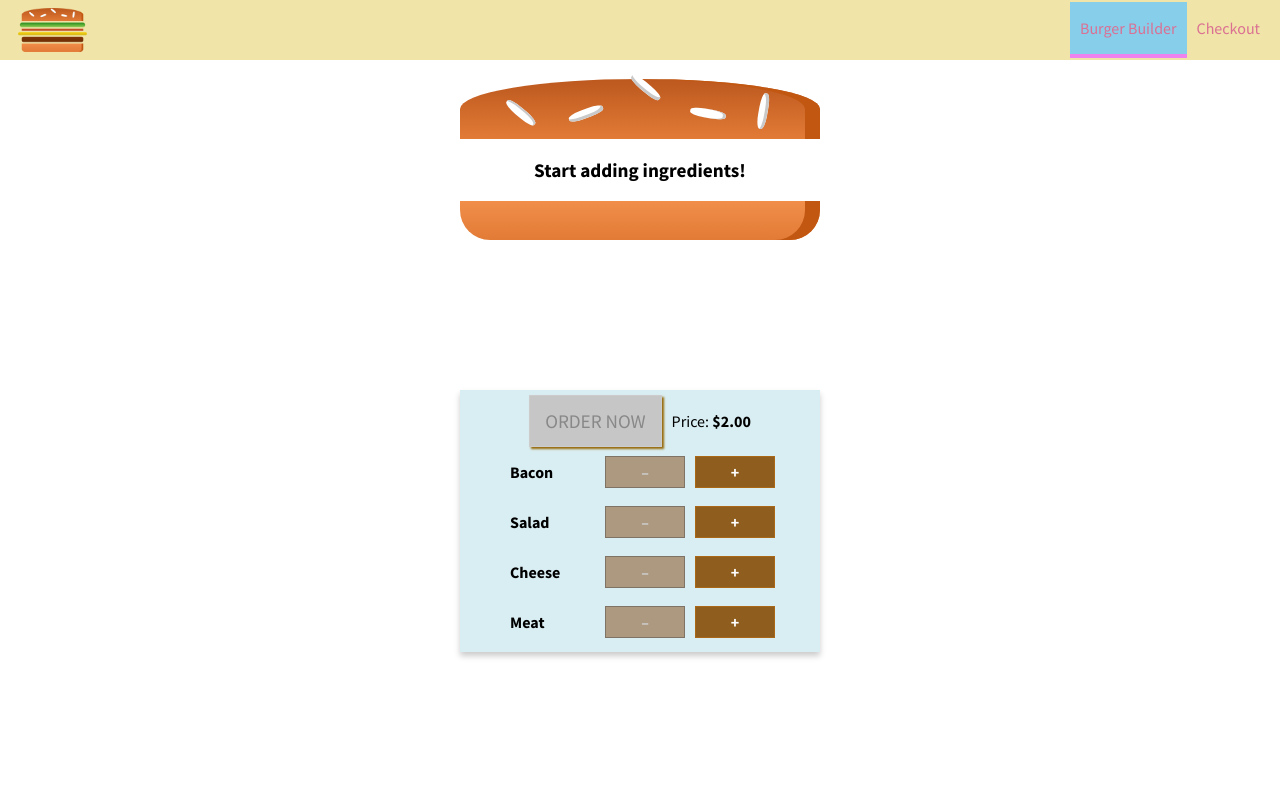
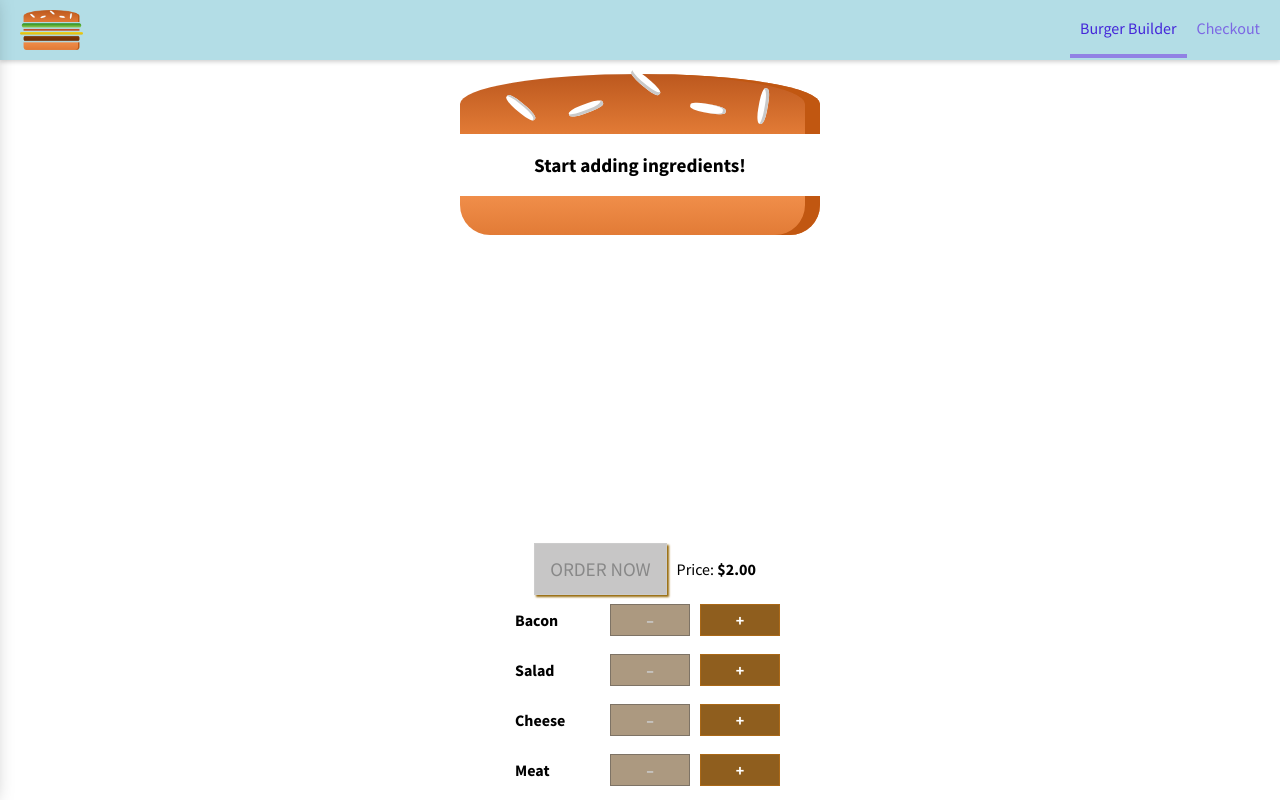
Before and after one commit to vobango/burger-builder, a React app: page / in a window 1280 px wide. Built offline with nearby package versions, Linux system fonts and the light colour scheme.

Commit message:
Update styling

```diff
--- a/src/components/Burger/Burger.css
+++ b/src/components/Burger/Burger.css
@@ -6,4 +6,5 @@
     text-align: center;
     font-weight: bold;
     font-size: 1.2rem;
+    padding-top: 65px;
 }
--- a/src/components/BurgerControls/BurgerControls.css
+++ b/src/components/BurgerControls/BurgerControls.css
@@ -1,13 +1,14 @@
 .BurgerControls {
-    width: 350px;
+    width: 100%;
+    position: absolute;
+    left: 0;
+    bottom: 0;
     display: flex;
     flex-direction: column;
     justify-content: center;
     align-items: center;
-    box-shadow: 0 4px 6px #ccc;
-    margin: 20px auto;
+    margin-top: 20px;
     padding: 5px;
-    background: hsl(190, 50%, 90%);
 }
 
 .OrderInfo {
--- a/src/components/Layout/Layout.css
+++ /dev/null
@@ -1,3 +0,0 @@
-.Content {
-    padding: 70px 20px;
-}
--- a/src/components/Layout/Layout.js
+++ b/src/components/Layout/Layout.js
@@ -1,7 +1,6 @@
 import React, { Component, Fragment } from 'react'
 import Toolbar from '../Navigation/Toolbar/Toolbar'
 import Sidedrawer from '../Navigation/Sidedrawer/Sidedrawer'
-import classes from './Layout.css'
 
 class Layout extends Component {
     state = {
@@ -23,7 +22,7 @@ class Layout extends Component {
                     visible={this.state.showSidedrawer}
                     closed={this.sidedrawerClosedHandler} />
                 <Toolbar clicked={this.sidedrawerOpenedHandler} />
-                <main className={classes.Content}>
+                <main>
                     {this.props.children}
                 </main>
             </Fragment>
--- a/src/components/Logo/Logo.css
+++ b/src/components/Logo/Logo.css
@@ -1,8 +1,7 @@
 .Logo {
-    padding: 8px;
+    padding: 10px;
     height: 100%;
     box-sizing: border-box;
-    border-radius: 5px;
 }
 
 .Logo img {
--- a/src/components/Navigation/NavigationItems/NavigationItem/NavigationItem.css
+++ b/src/components/Navigation/NavigationItems/NavigationItem/NavigationItem.css
@@ -7,20 +7,21 @@
 }
 
 .NavigationItem a {
-    color: palevioletred;
+    color: hsl(250, 70%, 65%);
     text-decoration: none;
     height: 100%;
     padding: 16px 10px;
     border-bottom: 4px solid transparent;
     box-sizing: border-box;
     display: block;
+    transition: 0.1s;
 }
 
 .NavigationItem a:hover,
 .NavigationItem a:active,
 .NavigationItem a.active {
-    background-color: skyblue;
-    border-bottom: 4px solid violet;
+    color: hsl(250, 70%, 50%);
+    border-bottom: 4px solid hsl(250, 65%, 70%);
 }
 
 @media (max-width: 499px) {
@@ -29,7 +30,7 @@
         height: auto;
     }
     .NavigationItem a {
-        color: teal;
+        color: hsl(250, 70%, 75%);
         width: 100%;
         padding: 10px;
         border-left: 4px solid transparent;
@@ -38,8 +39,7 @@
     .NavigationItem a:hover,
     .NavigationItem a:active,
     .NavigationItem a.active {
-        background-color: white;
         border-bottom: none;
-        border-left: 4px solid violet;
+        border-left: 4px solid hsl(250, 65%, 70%);;
     }
 }
--- a/src/components/Navigation/Sidedrawer/Sidedrawer.css
+++ b/src/components/Navigation/Sidedrawer/Sidedrawer.css
@@ -6,7 +6,8 @@
     left: 0;
     top: 0;
     z-index: 300;
-    background-color: seashell;
+    background-color: hsl(0, 0%, 100%);
+    box-shadow: 5px 0 20px hsla(0, 0%, 0%, 0.4);
     padding: 32px 16px;
     box-sizing: border-box;
     transition: transform 0.3s ease-out;
@@ -17,12 +18,11 @@
 }
 
 .Close {
-    transform: translateX(-100%);
+    transform: translateX(-105%);
 }
 
 .Logo {
     height: 11%;
-    background-color: seashell;
     margin-bottom: 20px;
     text-align: center;
 }
--- a/src/components/Navigation/Toolbar/Toolbar.css
+++ b/src/components/Navigation/Toolbar/Toolbar.css
@@ -4,7 +4,8 @@
     position: fixed;
     top: 0;
     left: 0;
-    background-color: hsl(50, 70%, 80%);
+    background-color: hsl(190, 50%, 80%);
+    box-shadow: 0 2px 4px hsla(0, 0%, 0%, 0.18);
     display: flex;
     justify-content: space-between;
     align-items: center;
@@ -39,6 +40,7 @@
     width: 90%;
     height: 3px;
     background-color: white;
+    box-shadow: 0 1px 2px hsl(0, 0%, 70%);
 }
 
 @media (min-width: 500px) {
--- a/src/components/UI/Modal/Modal.css
+++ b/src/components/UI/Modal/Modal.css
@@ -4,12 +4,24 @@
     background-color: white;
     width: 70%;
     border: 1px solid #ccc;
-    box-shadow: 1px 1px 1px black;
-    padding: 16px;
+    box-shadow: 0px 4px 8px hsla(0, 0%, 0%, 0.2);
+    padding: 10px 50px;
     left: 15%;
-    top: 30%;
+    top: 20%;
     box-sizing: border-box;
     transition: all 0.3s ease-out;
+}
+
+.Modal ul {
+    list-style: none;
+    padding: 0;
+    margin: 0;
+    list-style-image: url('../../../assets/icons/16x16.png');
+    list-style-position: inside;
+}
+
+.Modal ul li {
+    margin: 5px 0;
 }
 
 @media (min-width: 600px) {
```
Also changed, not shown: src/components/Navigation/Toolbar/NavigationItems.css (deleted, +0 -23 lines), src/assets/icons/16x16.png (added).
